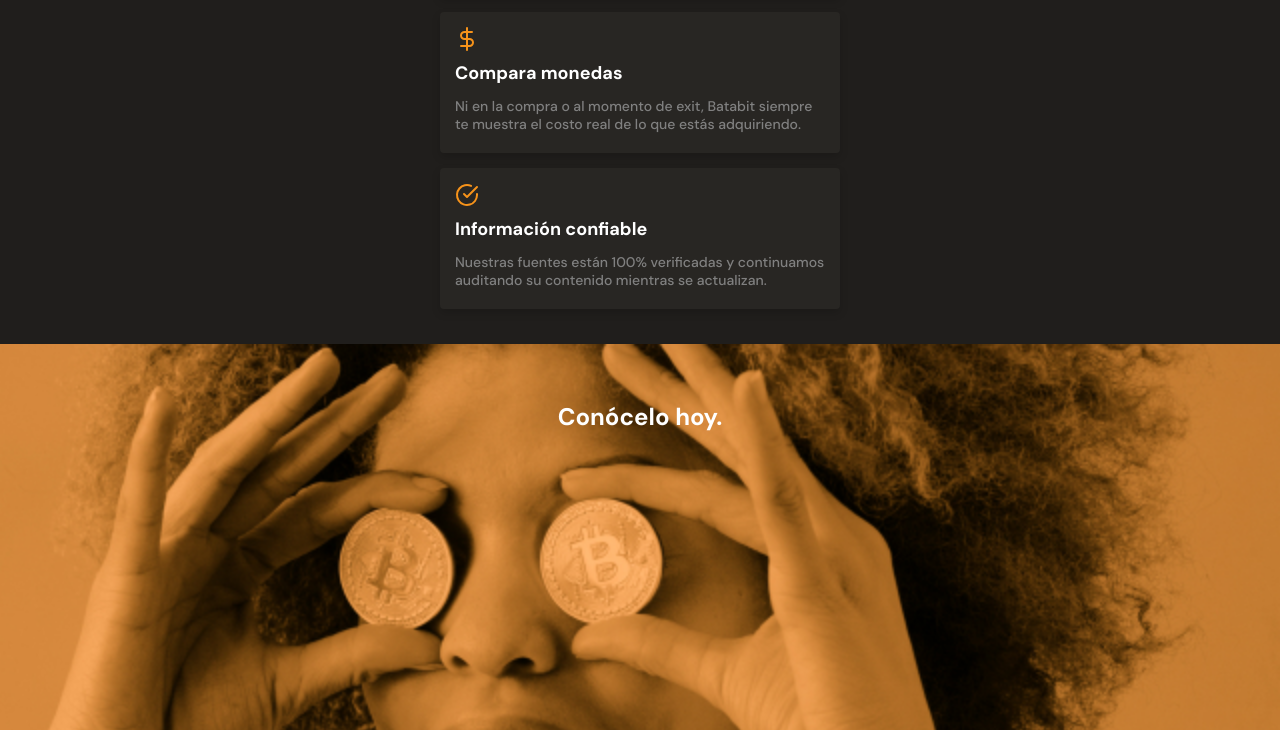
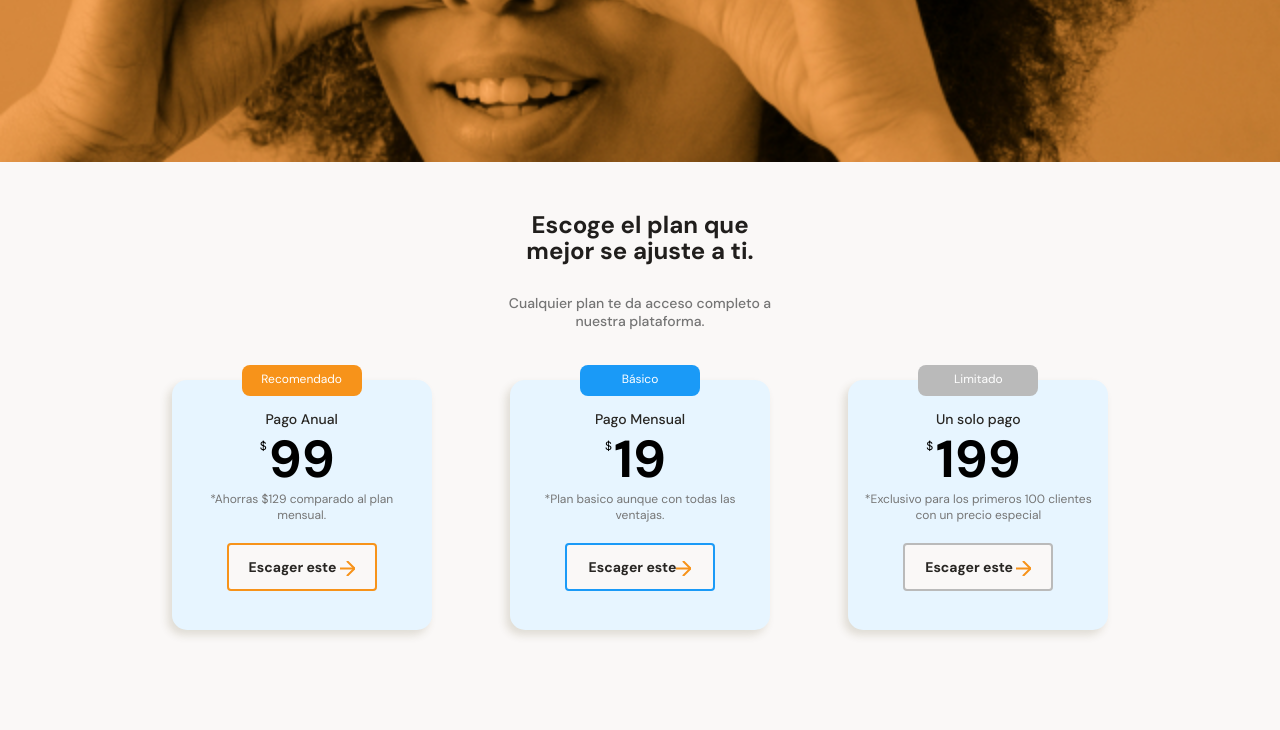
Before and after one commit to DanielHenryL/ProyectoBatabit, a plain HTML site: page index.html in a window 1280 px wide. Shown: the part 2030-2760 px from the top of the page. Drawn offline with Linux system fonts and the light colour scheme.

Commit message:
Terminando el proyecto de responsive design Maquetacion movil first

```diff
--- /dev/null
+++ b/css/desktop.css
@@ -0,0 +1,3 @@
+.main-product-detail{
+    height: 40rem;
+}
--- /dev/null
+++ b/css/minTablet.css
@@ -0,0 +1,4 @@
+.plans-container--slider,
+.main-tables-container{
+    overflow-x: hidden;
+}
--- /dev/null
+++ b/css/tablet.css
@@ -0,0 +1,10 @@
+.product-cards--container{
+    display: flex;
+    gap: 1rem;
+    flex-wrap: wrap;
+    width: 100%;
+    margin: 0 auto;
+}
+.plans-container--slider{
+    justify-content: center;
+}
--- a/index.html
+++ b/index.html
@@ -12,6 +12,9 @@
       rel="stylesheet"
     />
     <link rel="stylesheet" href="./style.css" />
+    <link rel="stylesheet" href="./css/tablet.css" media="(min-width: 850px)">
+    <link rel="stylesheet" href="./css/minTablet.css" media="(min-width: 600px)">
+    <link rel="stylesheet" href="./css/desktop.css" media="(min-width: 1650px)">
   </head>
   <body>
     <header>
@@ -69,8 +72,6 @@
               <p><b> Actualizado:</b> 29 de Mayo 15:42</p>
             </div>
           </div>
-        </section>
-        <section class="main-tables-container">
           <div class="main-currency-table">
             <p class="currency-table--title title-color-corredoras">Corredoras</p>
               <div class="currency-table--container">
@@ -140,17 +141,52 @@
         </div>
         <section class="plans-container--slider">
           <article class="plans-container--card">
-            <p>Recomendado</p>
-            <div>
-              <h3>Pago Anual</h3>
-              <p><span>$</span> 99</p>
-              <p>*Ahorras $129 comparado al plan mensual.</p>
-              <button>Escager este <span>a</span></button>
+            <p class="promo recommended">Recomendado</p>
+            <div class="plan-info-container">
+              <h3 class="plan-card--title">Pago Anual</h3>
+              <p class="plan-card--price simbolo-dollar-recomendado"><span>$</span> 99</p>
+              <p class="plan-card--saving">
+                *Ahorras $129 comparado al plan mensual.
+              </p>
+              <button class="plan-card--ca ca-recomendado">Escager este <span></span></button>
+            </div>
+          </article>
+          <article class="plans-container--card">
+            <p class="promo basico">Básico</p>
+            <div class="plan-info-container">
+              <h3 class="plan-card--title">Pago Mensual</h3>
+              <p class="plan-card--price simbolo-dollar-mensual"><span>$</span> 19</p>
+              <p class="plan-card--saving">
+                *Plan basico aunque con todas las ventajas.
+              </p>
+              <button class="plan-card--ca ca-mensual">Escager este<span></span></button>
+            </div>
+          </article>
+          <article class="plans-container--card">
+            <p class="promo limitado">Limitado</p>
+            <div class="plan-info-container">
+              <h3 class="plan-card--title">Un solo pago</h3>
+              <p class="plan-card--price simbolo-dollar-limitado"><span>$</span> 199</p>
+              <p class="plan-card--saving">
+                *Exclusivo para los primeros 100 clientes con un precio especial
+              </p>
+              <button class="plan-card--ca ca-limitado">Escager este <span></span></button>
             </div>
           </article>
         </section>
       </section>
     </main>
-    <footer></footer>
+    <footer>
+      <section>
+        <ul class="footer-list">
+          <li><a href="#">Linkedin</a></li>
+          <li><a href="#">Crunchbase</a></li>
+          <li><a href="#">Hakernews</a></li>
+        </ul>
+      </section>
+      <section>
+        <img src="./assets/img/logo-footer.svg" alt="Logo de batatabit 2022">
+      </section>
+    </footer>
   </body>
 </html>
--- a/style.css
+++ b/style.css
@@ -131,10 +131,22 @@ main{
     line-height: 1.6rem;
     color: #757575;
 }
+.main-tables-container{
+    display: flex;
+    width: 100%;
+    max-width: 90rem;
+    margin: 0 auto;
+    column-gap: 3rem;
+    overflow-x: scroll;
+    overscroll-behavior-x: contain;
+    scroll-snap-type: x proximity;
+}
+
 .main-currency-table{
     width: 70%;
+    scroll-snap-align: center;
     min-width: 23.5rem;
-    max-width: 50rem;
+    max-width: 30rem;
     height: 36rem;
     margin: 0 auto 3rem;
     font-family: 'Inter', sans-serif;
@@ -344,7 +356,7 @@ main{
     width: 90%;
     max-width: 28.8rem;
     height: auto;
-    margin: 0 auto 5rem;
+    margin: 0 auto;
 }
 .plans--title h3{
     padding-top: 5rem;
@@ -360,3 +372,131 @@ main{
     line-height: 1.8rem;
     color: #757575;
 }
+.plans-container--slider{
+    display: flex;
+    column-gap: 1.5rem;
+    height: 33rem;
+    overflow-x: scroll;
+    overscroll-behavior-x: contain;
+    scroll-snap-type: x proximity;
+    width: 100%;
+    max-width: 100rem;
+    margin: 0 auto;
+}
+.plans-container--card{
+    position: relative;
+    scroll-snap-align: center;
+    width: 70%;
+    min-width: 19rem;
+    max-width: 26rem;
+    height: 25rem;
+    margin: 5rem auto 0;
+    padding: 0 1.5rem;
+    background-color: var(--solf-blue);
+    border-radius: 1.5rem;
+    box-shadow: -0.4rem 0.5rem 0.8rem  rgba(89, 73, 30, 0.16);
+}
+.plans-container--card .promo{
+    position: absolute;
+    width: 12rem;
+    height: 3.1rem;
+    padding: 0.6rem;
+    left: calc(50% - 6rem);
+    top: calc(0% - 1.5rem);
+    font-size: 1.2rem;
+    border-radius: 0.8rem;
+    color: var(--just-white);
+}
+.recommended{
+    background-color: var(--bitcoin-orange);
+}
+.basico{
+    background-color: var(--secondary-blue);
+}
+.limitado{
+    background-color: var(--grey);
+}
+.plan-card--title{
+    padding-top: 3rem;
+    font-size: 1.4rem;
+    font-weight: 500;
+    line-height: 1.8rem;
+    color: var(--black);
+}
+.plan-card--price{
+    padding: 0.5rem 0;
+    font-size: 5.2rem;
+    font-weight: bold;
+    line-height: 5.3rem;
+    color: black;
+}
+.plan-card--price span{
+    position: absolute;
+    font-size: 1.2rem;
+    font-weight: 300;
+    top: calc(0% + 4rem );
+}
+.simbolo-dollar-recomendado span{
+    left: calc(50% - 4.2rem);
+}
+.simbolo-dollar-mensual span{
+    left: calc(50% - 3.5rem);
+}
+.simbolo-dollar-limitado span{
+    left: calc(50% - 5.2rem);
+}
+.plan-card--saving{
+    font-size: 1.2rem;
+    color: #757575;
+}
+.plan-card--ca{
+    width: 15rem;
+    height: 4.8rem;
+    margin-top: 2rem;
+    background-color: #FAF8F7;
+    border-radius: 0.4rem;
+    font-family: 'DM Sans', sans-serif;
+    font-size: 1.4rem;
+    font-weight: bold;
+    line-height: 1.8rem;
+    color: var(--black);
+}
+.ca-recomendado{
+    border: 0.2rem solid var(--bitcoin-orange);
+}
+.ca-mensual{
+    border: 0.2rem solid var(--secondary-blue);
+}
+.ca-limitado{
+    border: 0.2rem solid var(--grey);
+}
+.plan-card--ca span{
+    display: inline-block;
+    background-image: url('./assets/icons/orange-right-arrow.svg');
+    background-position: center;
+    background-repeat: no-repeat;
+    width: 1.5rem;
+    height: 1.5rem;
+    vertical-align: text-bottom;
+}
+footer{
+    width: 100%;
+    height: 10rem;
+    display: flex;
+    justify-content: space-around;
+    align-items: center;
+    background-color: var(--bitcoin-orange);
+}
+.footer-list{
+    list-style: none;
+}
+.footer-list li{
+    margin: 1rem 0;
+}
+.footer-list a{
+    text-decoration: none;
+    font-size: 1.4rem;
+    font-weight: 500;
+    line-height: 1.8rem;
+    color: var(--just-white);
+}
```
